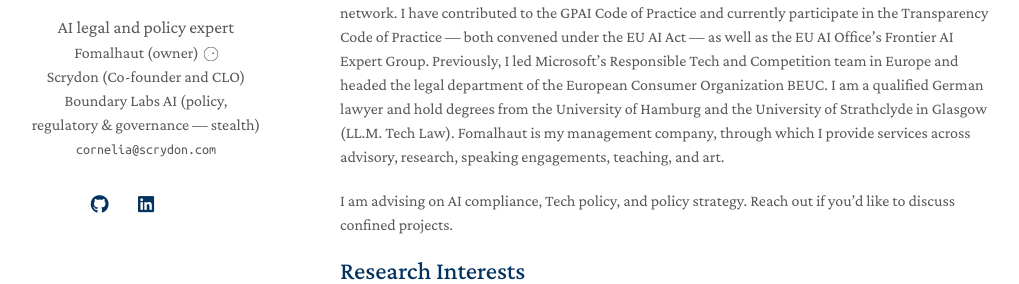
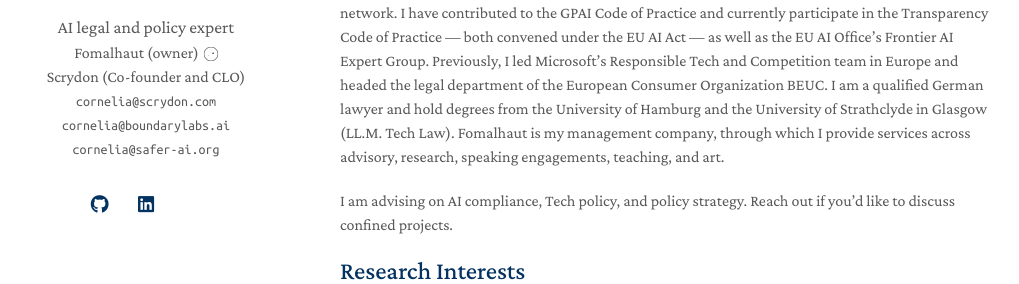
Before and after one commit to Fomalhautck/fomalhautck.github.io, a Jekyll site: the page built from index.md, in a window 1280 px wide. Shown: the part 252-536 px from the top of the page, without its empty margins (130-1149 px from the left). Built offline with Jekyll 4.4.1, drawn with Linux system fonts in a browser that asks for light colours; a style sheet for code colours, icons or effects is not loaded; our own code applies the rules of GitHub Pages for plain Markdown files.

Commit message:
Replace Boundary Labs affiliation line with Boundary Labs and SaferAI contact emails
Co-Authored-By: Claude Opus 4.7 (1M context) <noreply@anthropic.com>

```diff
--- a/_config.yml
+++ b/_config.yml
@@ -3,9 +3,9 @@ title: Cornelia Kutterer
 position: AI legal and policy expert
 affiliation: Fomalhaut (owner)
 affiliation_2: Scrydon (Co-founder and CLO)
-affiliation_3: Boundary Labs AI (policy, regulatory & governance — stealth)
-affiliation_link_3: https://boundarylabs.ai/
 email: cornelia@scrydon.com
+email_2: cornelia@boundarylabs.ai
+email_3: cornelia@safer-ai.org
 
 # Search Engine Optimization (SEO)
 # The following information is used to improve the website traffic from search engines, e.g., Google.
--- a/_layouts/homepage.html
+++ b/_layouts/homepage.html
@@ -64,6 +64,14 @@
         {% endif %}
         {% if site.email %}
         <email>{{ site.email }}</email>
+        <br>
+        {% endif %}
+        {% if site.email_2 %}
+        <email>{{ site.email_2 }}</email>
+        <br>
+        {% endif %}
+        {% if site.email_3 %}
+        <email>{{ site.email_3 }}</email>
         {% endif %}
 
         <br>
```
